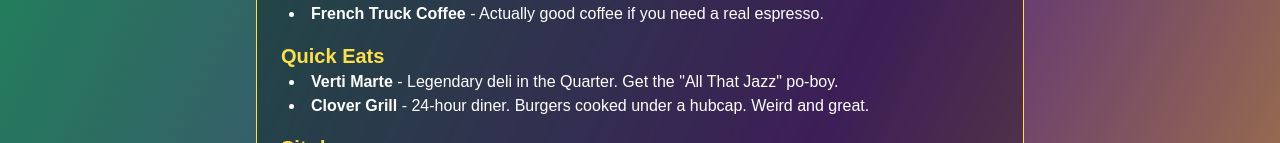
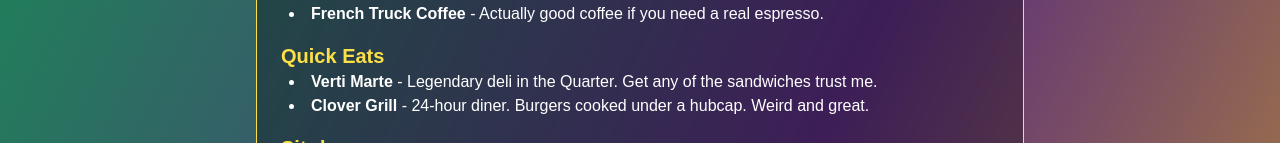
Before and after one commit to WhiskeyTuesday/mardidotcamp, a SvelteKit app: page /guide in a window 1280 px wide. Shown: the part 809-952 px from the top of the page. Built offline with nearby package versions, Linux system fonts and the light colour scheme.

Commit message:
sandwiches

```diff
--- a/src/routes/guide/+page.svelte
+++ b/src/routes/guide/+page.svelte
@@ -67,7 +67,7 @@
           <div>
             <h3 class="text-xl font-bold text-yellow-300">Quick Eats</h3>
             <ul class="list-disc list-inside ml-2">
-              <li><strong>Verti Marte</strong> - Legendary deli in the Quarter. Get the "All That Jazz" po-boy.</li>
+              <li><strong>Verti Marte</strong> - Legendary deli in the Quarter. Get any of the sandwiches trust me.</li>
               <li><strong>Clover Grill</strong> - 24-hour diner. Burgers cooked under a hubcap. Weird and great.</li>
             </ul>
           </div>
```
